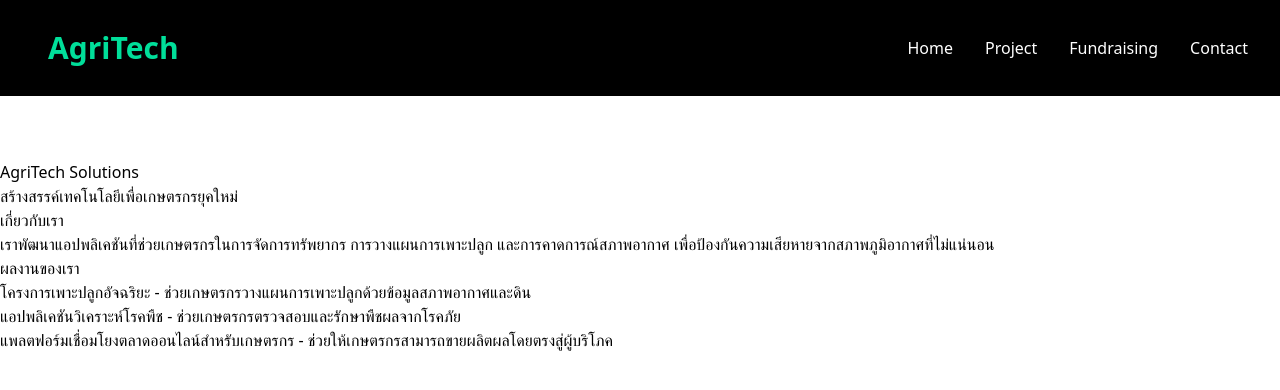
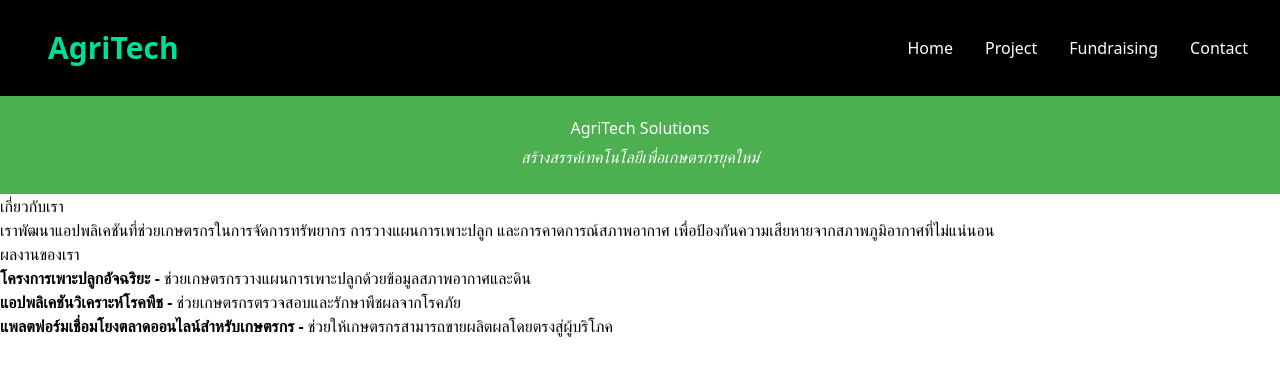
Before and after one commit to Potterpurpp/potteraomfree, a React (Vite) app in the folder my-react-app/: page / in a window 1280 px wide. Shown: the top 390 px of the page. Built offline with nearby package versions, Linux system fonts and the light colour scheme.

Commit message:
Add: try import module style and fix app styles

```diff
--- a/my-react-app/src/App.tsx
+++ b/my-react-app/src/App.tsx
@@ -10,14 +10,12 @@
   return (
     <Router>
       <StyledNavbar />
-      <div style={{ marginTop: "4rem" }}>
       <Routes>
         <Route path="/" element={<Home />} />
         <Route path="/projects" element={<ProjectsPage />} />
         <Route path="/fundraising" element={<FundraisingPage />} />{" "}
         <Route path="/contact" element={<ContactPage />} />
       </Routes>
-      </div>
     </Router>
   );
 };
--- a/my-react-app/src/pages/Home.tsx
+++ b/my-react-app/src/pages/Home.tsx
@@ -1,11 +1,28 @@
+import styles from "../styles/Home.module.css";
+
 const HomePage = () => {
+  const projects = [
+    {
+      title: "โครงการเพาะปลูกอัจฉริยะ",
+      description: "ช่วยเกษตรกรวางแผนการเพาะปลูกด้วยข้อมูลสภาพอากาศและดิน",
+    },
+    {
+      title: "แอปพลิเคชันวิเคราะห์โรคพืช",
+      description: "ช่วยเกษตรกรตรวจสอบและรักษาพืชผลจากโรคภัย",
+    },
+    {
+      title: "แพลตฟอร์มเชื่อมโยงตลาดออนไลน์สำหรับเกษตรกร",
+      description: "ช่วยให้เกษตรกรสามารถขายผลิตผลโดยตรงสู่ผู้บริโภค",
+    },
+  ];
+
   return (
     <>
-      <header>
+      <header className={styles.header}>
         <h1>AgriTech Solutions</h1>
         <p>สร้างสรรค์เทคโนโลยีเพื่อเกษตรกรยุคใหม่</p>
       </header>
-      <section>
+      <section className={styles.section}>
         <h2>เกี่ยวกับเรา</h2>
         <p>
           เราพัฒนาแอปพลิเคชันที่ช่วยเกษตรกรในการจัดการทรัพยากร
@@ -13,21 +30,15 @@
           เพื่อป้องกันความเสียหายจากสภาพภูมิอากาศที่ไม่แน่นอน
         </p>
       </section>
-      <section>
+      <section className={styles.section}>
         <h2>ผลงานของเรา</h2>
         <ul>
-          <li>
-            โครงการเพาะปลูกอัจฉริยะ -
-            ช่วยเกษตรกรวางแผนการเพาะปลูกด้วยข้อมูลสภาพอากาศและดิน
-          </li>
-          <li>
-            แอปพลิเคชันวิเคราะห์โรคพืช -
-            ช่วยเกษตรกรตรวจสอบและรักษาพืชผลจากโรคภัย
-          </li>
-          <li>
-            แพลตฟอร์มเชื่อมโยงตลาดออนไลน์สำหรับเกษตรกร -
-            ช่วยให้เกษตรกรสามารถขายผลิตผลโดยตรงสู่ผู้บริโภค
-          </li>
+          {projects.map((project, index) => (
+            <li key={index}>
+              <strong>{project.title} - </strong>
+              {project.description}
+            </li>
+          ))}
         </ul>
       </section>
     </>
--- a/my-react-app/src/pages/contact.tsx
+++ b/my-react-app/src/pages/contact.tsx
@@ -26,7 +26,7 @@
   return (
     <>
       <header className="mb-1">
-        <h1 className="text-4xl font-bold text-center text-[#00df9a]">
+        <h1 className="text-4xl font-bold text-center text-[#00df9a] mt-8">
           ติดต่อเรา
         </h1>
       </header>
--- /dev/null
+++ b/my-react-app/src/styles/Home.module.css
@@ -0,0 +1,45 @@
+/* HomePage.module.css */
+.header {
+  background-color: #4caf50;
+  color: white;
+  padding: 20px;
+  text-align: center;
+}
+
+.header h1 {
+  margin: 0;
+}
+
+.header p {
+  margin: 5px 0;
+  font-style: italic;
+}
+
+.sample2 {
+  padding: 20px;
+  margin: 10px;
+}
+
+.sample2 h2 {
+  color: #333;
+}
+
+.sample2 ul {
+  list-style-type: square;
+  padding-left: 20px;
+}
+
+.sample2 li {
+  margin-bottom: 10px;
+}
+
+@media (max-width: 600px) {
+  .header,
+  .sample2 {
+    padding: 10px;
+  }
+
+  .sample2 ul {
+    padding-left: 15px;
+  }
+}
```
Also changed, not shown: 1 other file (tests, documents, lock files or other folders). Lines whose indentation alone changed are shown as unchanged.
